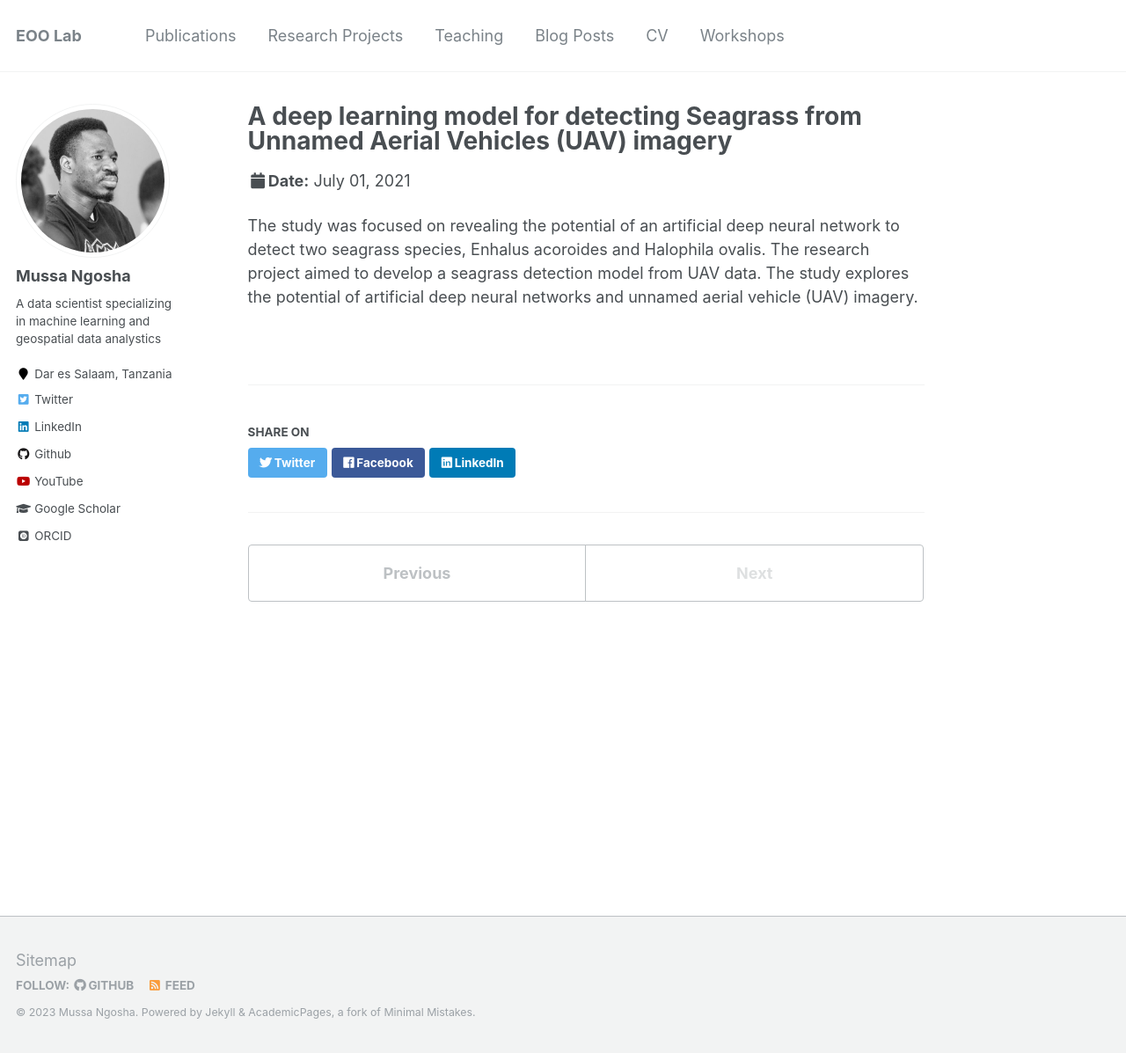
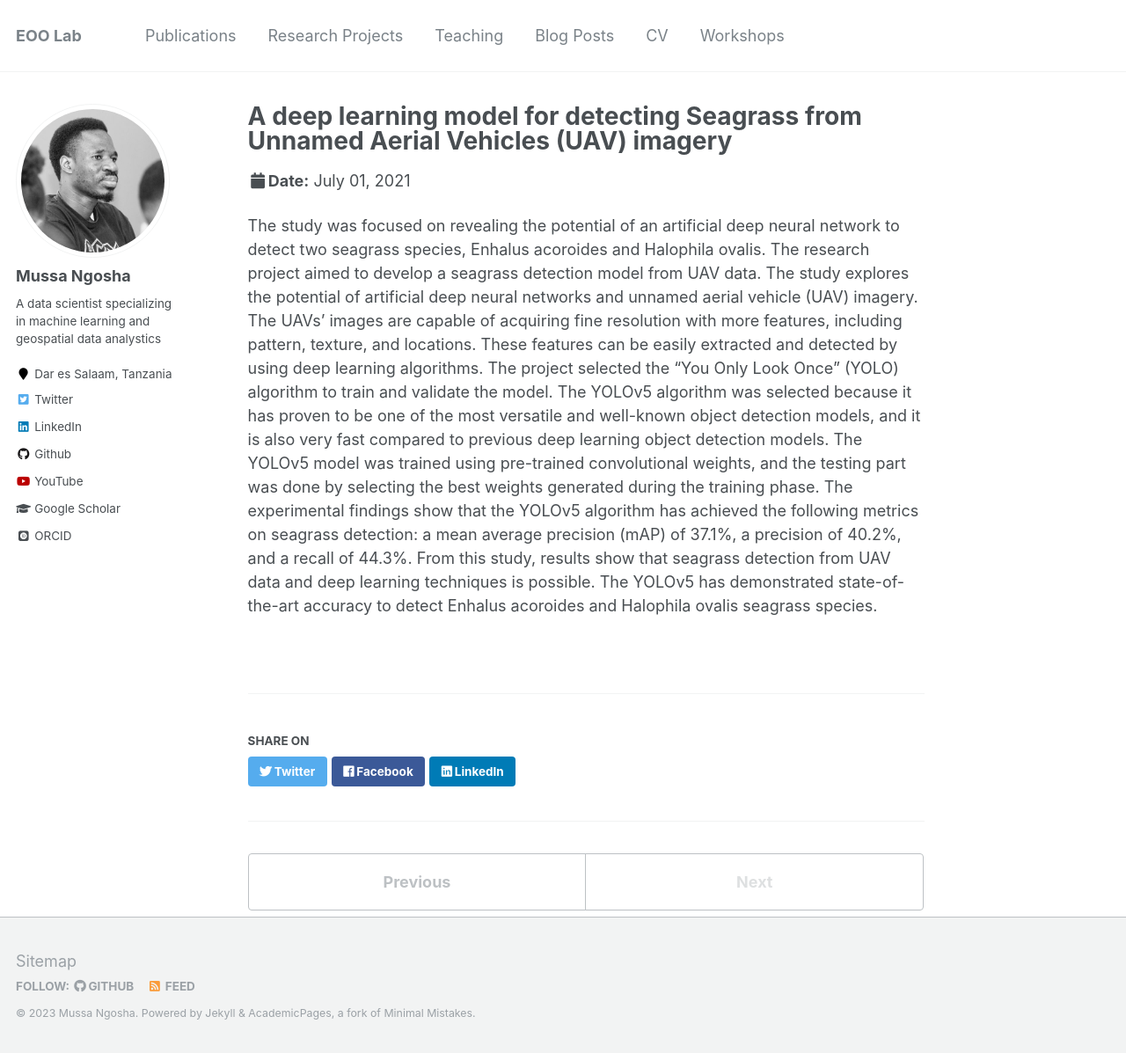
Before and after one commit to NgoshaJr/ngoshajr.github.io, a Jekyll site: the page built from _talks/2012-03-01-talk-1.md, in a window 1280 px wide and 1197 px high. Shown: the whole window at 88% size. Built offline with Jekyll 4.4.1, drawn with Linux system fonts in a browser that asks for light colours; some web fonts are replaced.

Commit message:
Update 2012-03-01-talk-1.md

```diff
--- a/_talks/2012-03-01-talk-1.md
+++ b/_talks/2012-03-01-talk-1.md
@@ -8,4 +8,4 @@ date: 2021-07-01
 location: "IORA Blue Carbon Hub, Australia"
 ---
 
-The study was focused on revealing the potential of an artificial deep neural network to detect two seagrass species, Enhalus acoroides and Halophila ovalis. The research project aimed to develop a seagrass detection model from UAV data. The study explores the potential of artificial deep neural networks and unnamed aerial vehicle (UAV) imagery.
+The study was focused on revealing the potential of an artificial deep neural network to detect two seagrass species, Enhalus acoroides and Halophila ovalis. The research project aimed to develop a seagrass detection model from UAV data. The study explores the potential of artificial deep neural networks and unnamed aerial vehicle (UAV) imagery. The UAVs’ images are capable of acquiring fine resolution with more features, including pattern, texture, and locations. These features can be easily extracted and detected by using deep learning algorithms. The project selected the “You Only Look Once” (YOLO) algorithm to train and validate the model. The YOLOv5 algorithm was selected because it has proven to be one of the most versatile and well-known object detection models, and it is also very fast compared to previous deep learning object detection models. The YOLOv5 model was trained using pre-trained convolutional weights, and the testing part was done by selecting the best weights generated during the training phase. The experimental findings show that the YOLOv5 algorithm has achieved the following metrics on seagrass detection: a mean average precision (mAP) of 37.1%, a precision of 40.2%, and a recall of 44.3%. From this study, results show that seagrass detection from UAV data and deep learning techniques is possible. The YOLOv5 has demonstrated state-of-the-art accuracy to detect Enhalus acoroides and Halophila ovalis seagrass species.
```
